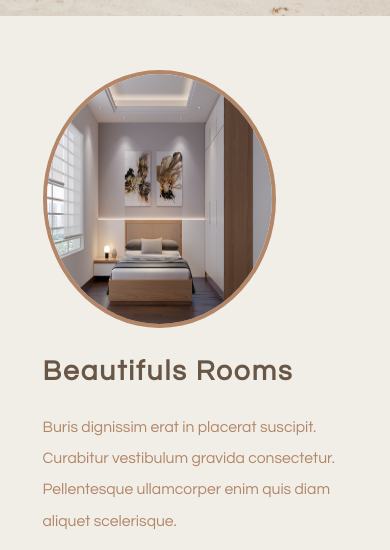
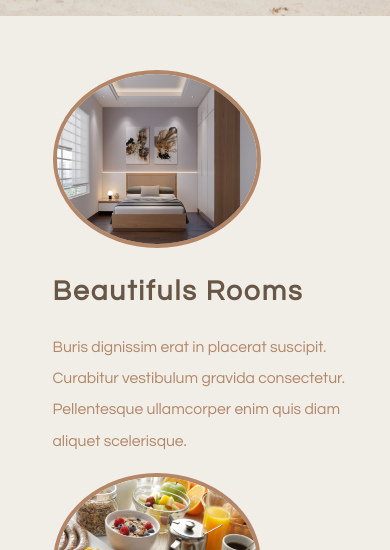
Before and after one commit to cllopezv/breezehotel, a plain HTML site: page index.html in a window 390 px wide. Shown: the part 244-794 px from the top of the page. Drawn offline with nearby package versions, Linux system fonts and the light colour scheme.

Commit message:
Add files via upload

```diff
--- a/styles.css
+++ b/styles.css
@@ -58,7 +58,7 @@ h1{
     display: flex;
     justify-content: space-around;
     align-items: center;
-    padding: 50px 55px 50px 50px;
+    padding: 50px 55px 50px 60px;
 
 }
 
@@ -86,9 +86,11 @@ h1{
     .features-section{
         flex-direction: column;
         justify-content: center;
+        padding-left: 70px;
     }
     .features-section img{
-        width: 225px;
+        width: 200px;
+        height: 170px;
     }
 
 }
```
